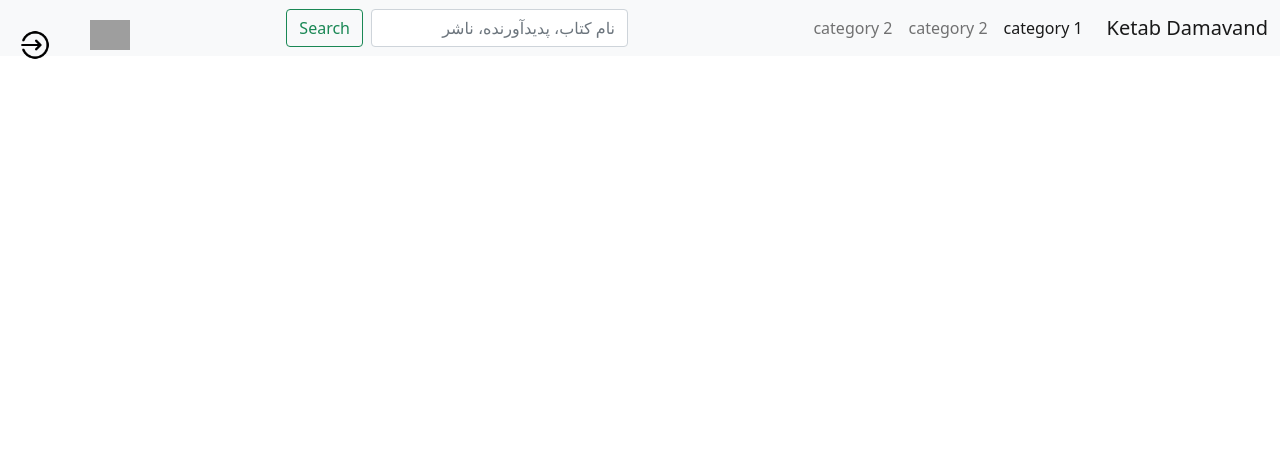
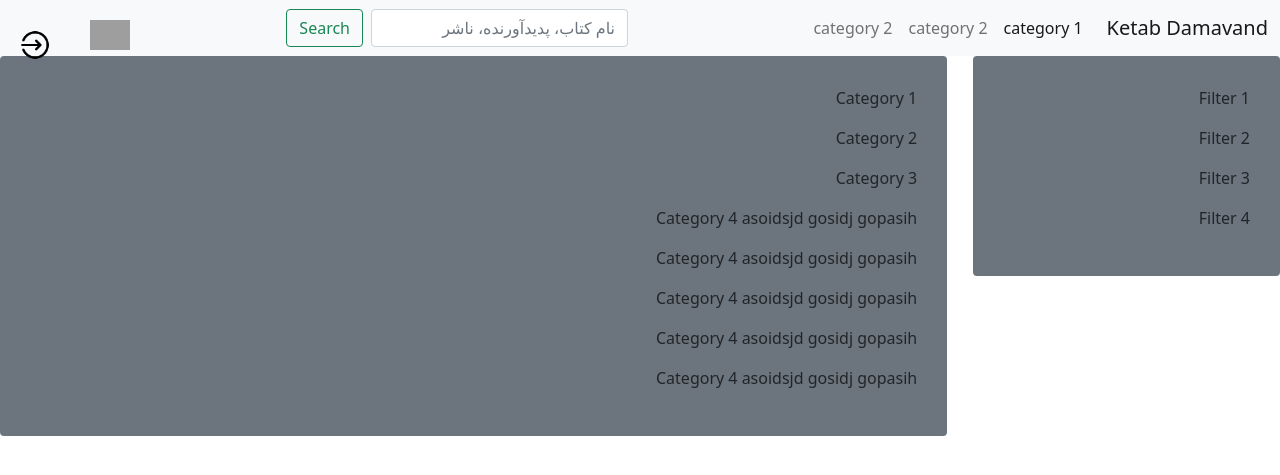
Before and after one commit to Rahimz/Bookkstore, a Django app: page / in a window 1280 px wide. Shown: the top 475 px of the page. Run offline with Django 3.2, Linux system fonts and the light colour scheme; some libraries are stand-ins or nearby versions; grey boxes are pictures that could not be loaded.

Commit message:
layout of hompage created

```diff
--- /dev/null
+++ b/shop/static/css/base.css
@@ -0,0 +1,16 @@
+
+
+.sidebar {
+  width: 24vw;
+  float: right;
+  padding: 30px;
+  margin-right: : 20px;
+}
+
+.booklist {
+  float: left;
+  width: 74vw;
+  padding: 30px;
+
+  /* margin: 20px 400px 0px 0px; */
+}
--- a/templates/home.html
+++ b/templates/home.html
@@ -8,4 +8,22 @@
 
 {% block content %}
 
+  <div class="sidebar bg-secondary rounded-2 ">
+    <p>{% trans 'Filter 1' %}</p>
+    <p>{% trans 'Filter 2' %}</p>
+    <p>{% trans 'Filter 3' %}</p>
+    <p>{% trans 'Filter 4' %}</p>
+  </div>
+<div class="booklist bg-secondary rounded-2">
+  <p>{% trans 'Category 1' %}</p>
+  <p>{% trans 'Category 2' %}</p>
+  <p>{% trans 'Category 3' %}</p>
+  <p>{% trans 'Category 4 asoidsjd gosidj gopasih' %}</p>
+  <p>{% trans 'Category 4 asoidsjd gosidj gopasih' %}</p>
+  <p>{% trans 'Category 4 asoidsjd gosidj gopasih' %}</p>
+  <p>{% trans 'Category 4 asoidsjd gosidj gopasih' %}</p>
+  <p>{% trans 'Category 4 asoidsjd gosidj gopasih' %}</p>
+
+</div>
+
 {% endblock %}
```
